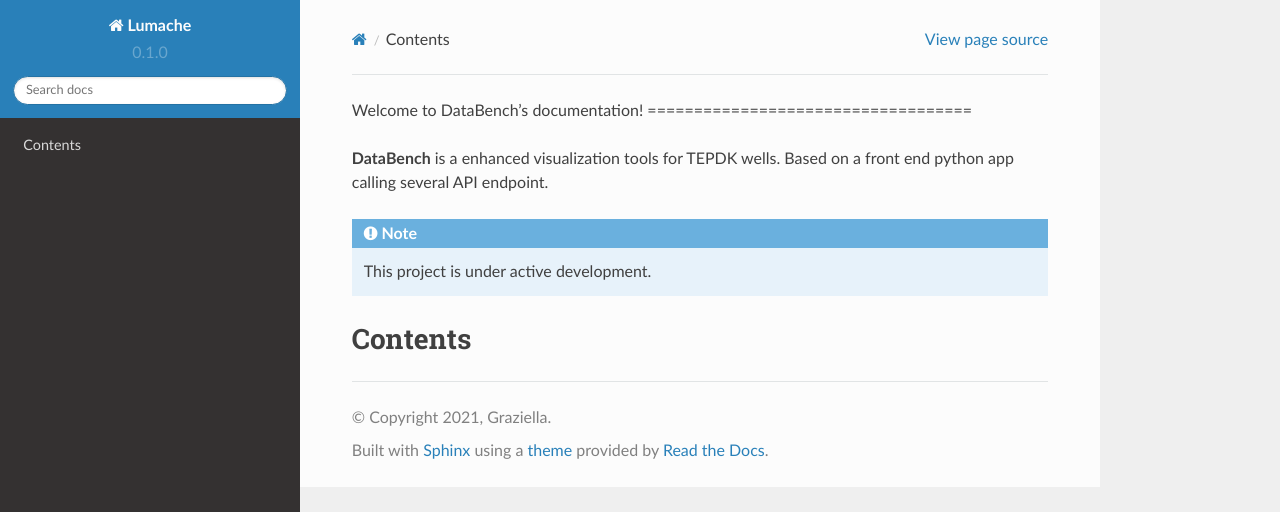
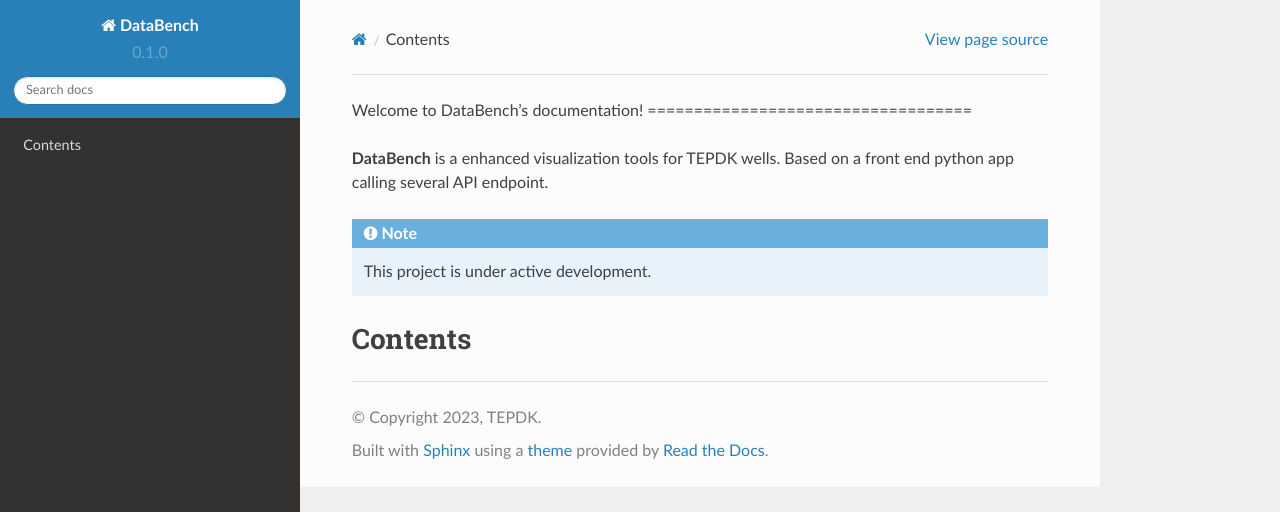
Before and after one commit to AL1061703/DataBench-docs, a Sphinx documentation site: the page built from docs/source/index.rst, in a window 1280 px wide. Shown: the top 512 px of the page. Built offline with Sphinx 7.4.7 and the Read the Docs theme 2.0.0, drawn with Linux system fonts in a browser that asks for light colours; pages that are not in the unit, such as notebooks, are missing from menus.

Commit message:
Update conf.py

```diff
--- a/docs/source/conf.py
+++ b/docs/source/conf.py
@@ -2,9 +2,9 @@
 
 # -- Project information
 
-project = 'Lumache'
-copyright = '2021, Graziella'
-author = 'Graziella'
+project = 'DataBench'
+copyright = '2023, TEPDK'
+author = 'Adam Wecker'
 
 release = '0.1'
 version = '0.1.0'
```
